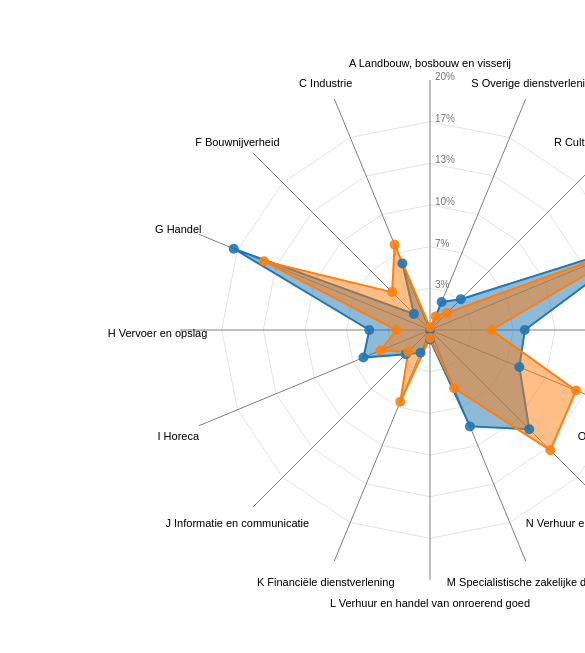
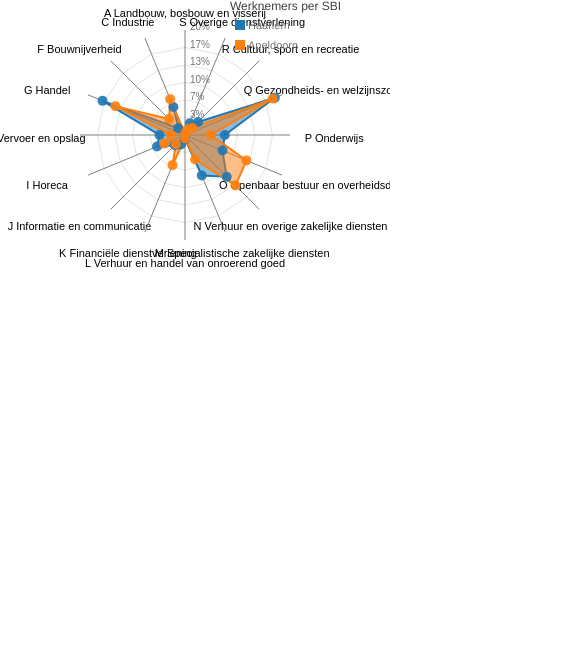
Before and after one commit to openstate/hackdetoekomst, a plain HTML site: page datablog/visual-sbi-haarlem-apeldoorn/index.html in a window 390 px wide. Shown: the top 653 px of the page, 585 px wide, since content can reach past the window. Drawn offline with Linux system fonts and the light colour scheme.

Commit message:
Made responsive

```diff
--- a/datablog/visual-sbi-haarlem-apeldoorn/index.html
+++ b/datablog/visual-sbi-haarlem-apeldoorn/index.html
@@ -6,17 +6,15 @@
     <script src="d3.min.js"></script>
 	<script src="RadarChart.js"></script>
 	<style>
+		html {
+		  min-height: 100%;
+		}
 		body {
 		  overflow: hidden;
 		  margin: 0;
+		  min-height: 100%
 		  font-size: 14px;
 		  font-family: "Helvetica Neue", Helvetica;
-		}
-
-		#chart {
-		  position: absolute;
-		  top: 50px;
-		  left: 100px;
 		}
 	</style>
   </head>
--- a/datablog/visual-sbi-haarlem-apeldoorn/script.js
+++ b/datablog/visual-sbi-haarlem-apeldoorn/script.js
@@ -1,5 +1,7 @@
-var w = 500,
-	h = 500;
+var base = document.body.offsetWidth - Math.max(document.body.offsetWidth * 0.2, 180);
+
+var w = base,
+	h = base;
 
 var colorscale = d3.scale.category10();
 
@@ -52,7 +54,7 @@ var mycfg = {
   h: h,
   maxValue: 0.2,
   levels: 6,
-  ExtraWidthX: 300
+  ExtraWidthX: (document.body.offsetWidth - base)
 }
 
 //Call function to draw the Radar chart
@@ -66,7 +68,7 @@ RadarChart.draw("#chart", d, mycfg);
 var svg = d3.select('#body')
 	.selectAll('svg')
 	.append('svg')
-	.attr("width", w+300)
+	.attr("width", w + mycfg.ExtraWidthX)
 	.attr("height", h)
 
 //Create the title for the legend
```
